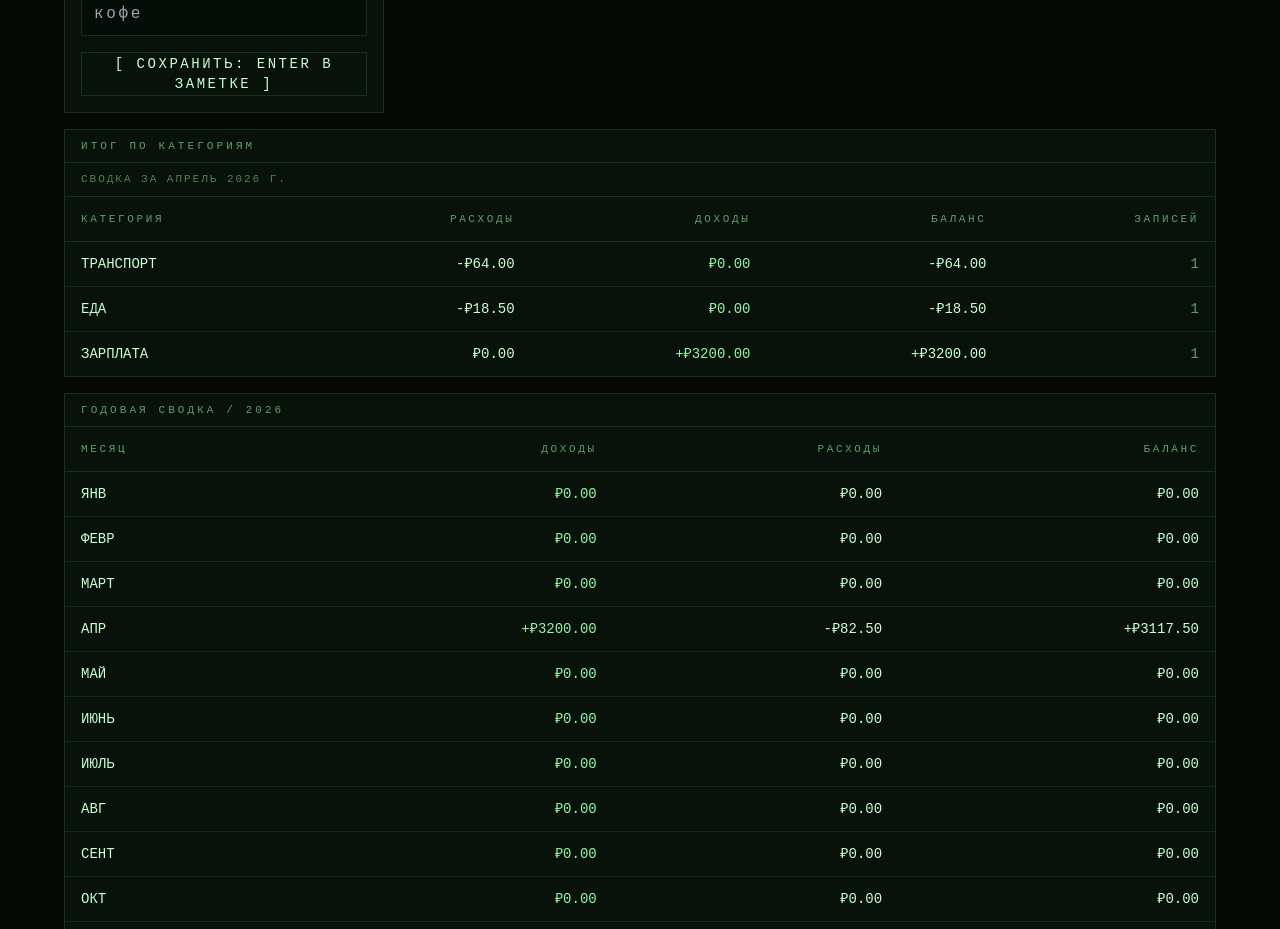
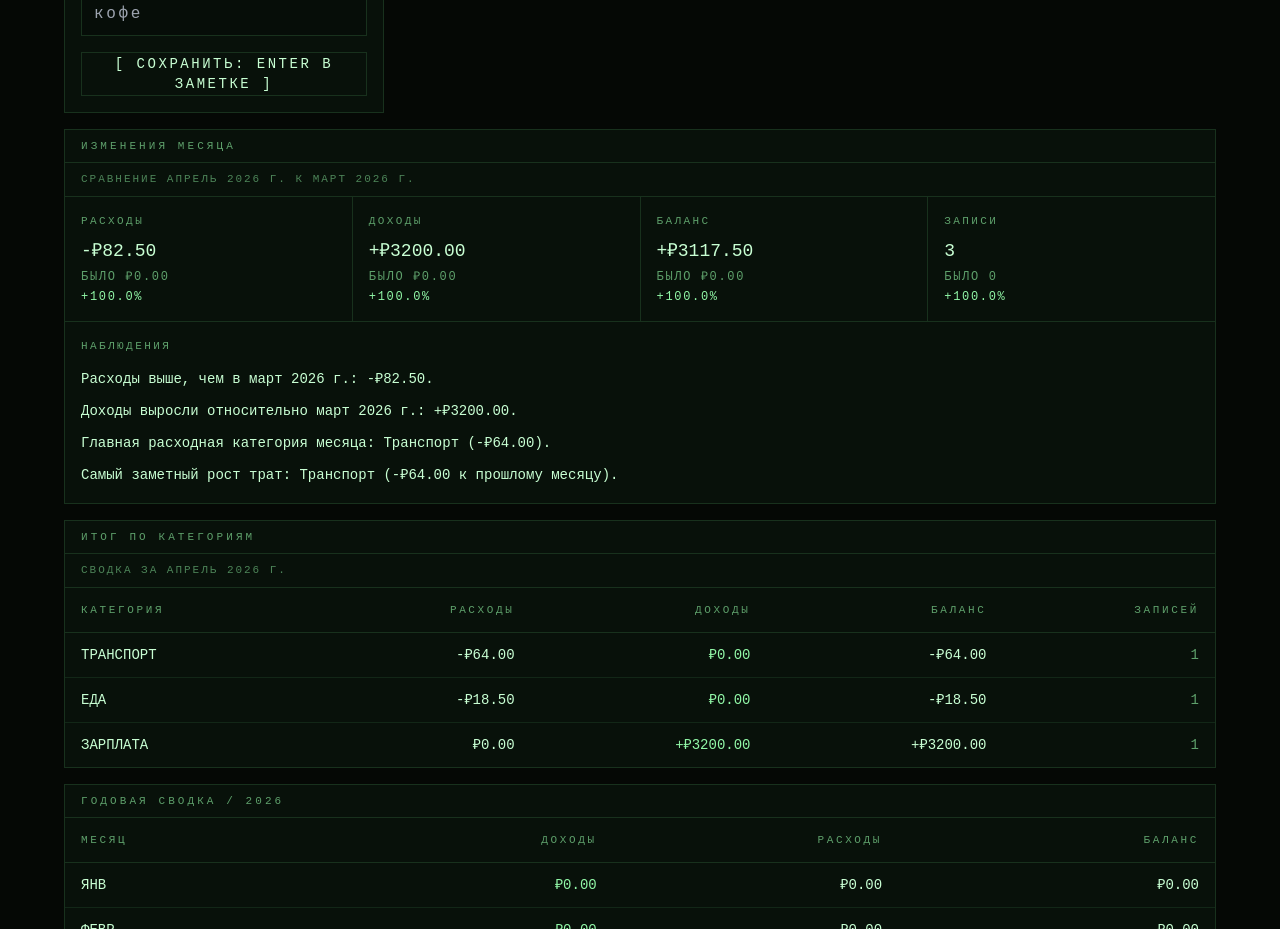
Before and after one commit to vladnapande/expense-terminal-app, a React (Vite) app: page / in a window 1280 px wide. Shown: the part 1120-2049 px from the top of the page. Built offline with nearby package versions, Linux system fonts and the light colour scheme.

Commit message:
Add month-over-month insights

```diff
--- a/src/App.jsx
+++ b/src/App.jsx
@@ -5,6 +5,7 @@ import FiltersBar from './components/FiltersBar';
 import CategorySummary from './components/CategorySummary';
 import DataControls from './components/DataControls';
 import MonthNavigation from './components/MonthNavigation';
+import MonthInsights from './components/MonthInsights';
 import SummaryPanel from './components/SummaryPanel';
 import TerminalHeader from './components/TerminalHeader';
 import YearSummary from './components/YearSummary';
@@ -155,6 +156,23 @@ function escapeCsvValue(value) {
   return `"${stringValue.replaceAll('"', '""')}"`;
 }
 
+function formatDelta(value) {
+  if (value === 0) {
+    return '0%';
+  }
+
+  const sign = value > 0 ? '+' : '';
+  return `${sign}${value.toFixed(1)}%`;
+}
+
+function calculatePercentChange(current, previous) {
+  if (previous === 0) {
+    return current === 0 ? 0 : 100;
+  }
+
+  return ((current - previous) / Math.abs(previous)) * 100;
+}
+
 export default function App() {
   const amountInputRef = useRef(null);
   const [expenses, setExpenses] = useState(() => {
@@ -270,6 +288,13 @@ export default function App() {
 
   const selectedMonthLabel = useMemo(() => getMonthLabel(selectedMonth), [selectedMonth]);
   const selectedYear = selectedMonth.slice(0, 4);
+  const previousMonth = useMemo(() => shiftMonth(selectedMonth, -1), [selectedMonth]);
+  const previousMonthLabel = useMemo(() => getMonthLabel(previousMonth), [previousMonth]);
+
+  const previousMonthEntries = useMemo(
+    () => expenses.filter((expense) => expense.date.startsWith(previousMonth)),
+    [expenses, previousMonth],
+  );
 
   const summary = useMemo(() => {
     const monthBounds = getMonthBounds(selectedMonth);
@@ -370,6 +395,149 @@ export default function App() {
       rows,
     };
   }, [monthEntries, selectedMonthLabel]);
+
+  const monthInsights = useMemo(() => {
+    const currentIncome = sumByType(monthEntries, 'income');
+    const currentExpense = sumByType(monthEntries, 'expense');
+    const currentBalance = currentIncome - currentExpense;
+
+    const previousIncome = sumByType(previousMonthEntries, 'income');
+    const previousExpense = sumByType(previousMonthEntries, 'expense');
+    const previousBalance = previousIncome - previousExpense;
+
+    const currentCount = monthEntries.length;
+    const previousCount = previousMonthEntries.length;
+
+    const comparison = [
+      {
+        key: 'expense',
+        label: 'расходы',
+        current: formatMoney(-currentExpense),
+        previous: formatMoney(-previousExpense),
+        delta: formatDelta(calculatePercentChange(currentExpense, previousExpense)),
+      },
+      {
+        key: 'income',
+        label: 'доходы',
+        current: formatMoney(currentIncome),
+        previous: formatMoney(previousIncome),
+        delta: formatDelta(calculatePercentChange(currentIncome, previousIncome)),
+      },
+      {
+        key: 'balance',
+        label: 'баланс',
+        current: formatMoney(currentBalance),
+        previous: formatMoney(previousBalance),
+        delta: formatDelta(calculatePercentChange(currentBalance, previousBalance)),
+      },
+      {
+        key: 'count',
+        label: 'записи',
+        current: String(currentCount),
+        previous: String(previousCount),
+        delta: formatDelta(calculatePercentChange(currentCount, previousCount)),
+      },
+    ];
+
+    const currentExpenseByCategory = monthEntries
+      .filter((entry) => entry.type === 'expense')
+      .reduce((map, entry) => {
+        map.set(entry.category, (map.get(entry.category) || 0) + entry.amount);
+        return map;
+      }, new Map());
+
+    const previousExpenseByCategory = previousMonthEntries
+      .filter((entry) => entry.type === 'expense')
+      .reduce((map, entry) => {
+        map.set(entry.category, (map.get(entry.category) || 0) + entry.amount);
+        return map;
+      }, new Map());
+
+    const topCurrentCategory = Array.from(currentExpenseByCategory.entries()).sort(
+      (left, right) => right[1] - left[1],
+    )[0];
+    const topPreviousCategory = Array.from(previousExpenseByCategory.entries()).sort(
+      (left, right) => right[1] - left[1],
+    )[0];
+
+    const currentCategoryKeys = new Set([
+      ...currentExpenseByCategory.keys(),
+      ...previousExpenseByCategory.keys(),
+    ]);
+
+    let biggestGrowth = null;
+
+    for (const category of currentCategoryKeys) {
+      const currentValue = currentExpenseByCategory.get(category) || 0;
+      const previousValue = previousExpenseByCategory.get(category) || 0;
+      const diff = currentValue - previousValue;
+
+      if (diff <= 0) {
+        continue;
+      }
+
+      if (!biggestGrowth || diff > biggestGrowth.diff) {
+        biggestGrowth = { category, diff };
+      }
+    }
+
+    const observations = [];
+
+    if (currentExpense > previousExpense) {
+      observations.push(
+        `Расходы выше, чем в ${previousMonthLabel}: ${formatMoney(
+          -(currentExpense - previousExpense),
+        )}.`,
+      );
+    } else if (currentExpense < previousExpense) {
+      observations.push(
+        `Расходы ниже, чем в ${previousMonthLabel}: ${formatMoney(
+          previousExpense - currentExpense,
+        )}.`,
+      );
+    }
+
+    if (currentIncome > previousIncome) {
+      observations.push(
+        `Доходы выросли относительно ${previousMonthLabel}: ${formatMoney(
+          currentIncome - previousIncome,
+        )}.`,
+      );
+    } else if (currentIncome < previousIncome) {
+      observations.push(
+        `Доходы снизились относительно ${previousMonthLabel}: ${formatMoney(
+          -(previousIncome - currentIncome),
+        )}.`,
+      );
+    }
+
+    if (topCurrentCategory) {
+      observations.push(
+        `Главная расходная категория месяца: ${topCurrentCategory[0]} (${formatMoney(
+          -topCurrentCategory[1],
+        )}).`,
+      );
+    }
+
+    if (biggestGrowth) {
+      observations.push(
+        `Самый заметный рост трат: ${biggestGrowth.category} (${formatMoney(
+          -biggestGrowth.diff,
+        )} к прошлому месяцу).`,
+      );
+    }
+
+    if (!topPreviousCategory && previousMonthEntries.length === 0) {
+      observations.push(`В ${previousMonthLabel} нет данных для полноценного сравнения.`);
+    }
+
+    return {
+      currentMonthLabel: selectedMonthLabel,
+      previousMonthLabel,
+      comparison,
+      observations: observations.slice(0, 4),
+    };
+  }, [monthEntries, previousMonthEntries, previousMonthLabel, selectedMonthLabel]);
 
   function handleAddExpense(payload) {
     setExpenses((current) => [normalizeExpense(payload), ...current]);
@@ -494,6 +662,7 @@ export default function App() {
             />
           </div>
         </section>
+        <MonthInsights insights={monthInsights} />
         <CategorySummary summary={categorySummary} />
         <YearSummary summary={yearSummary} />
         <DataControls
--- /dev/null
+++ b/src/components/MonthInsights.jsx
@@ -0,0 +1,36 @@
+export default function MonthInsights({ insights }) {
+  return (
+    <section className="border border-terminal-line bg-terminal-panel">
+      <div className="border-b border-terminal-line px-4 py-2 text-[11px] uppercase tracking-[0.28em] text-terminal-muted">
+        изменения месяца
+      </div>
+      <div className="border-b border-terminal-line px-4 py-2 text-[11px] uppercase tracking-[0.18em] text-terminal-muted/80">
+        сравнение {insights.currentMonthLabel} к {insights.previousMonthLabel}
+      </div>
+      <div className="grid gap-px border-b border-terminal-line bg-terminal-line lg:grid-cols-4">
+        {insights.comparison.map((item) => (
+          <div key={item.key} className="bg-terminal-panel px-4 py-4">
+            <p className="text-[11px] uppercase tracking-[0.22em] text-terminal-muted">{item.label}</p>
+            <p className="mt-2 text-lg text-terminal-strong">{item.current}</p>
+            <p className="mt-1 text-xs uppercase tracking-[0.14em] text-terminal-muted">
+              было {item.previous}
+            </p>
+            <p className="mt-1 text-xs uppercase tracking-[0.14em] text-terminal-text">
+              {item.delta}
+            </p>
+          </div>
+        ))}
+      </div>
+      <div className="px-4 py-4">
+        <p className="text-[11px] uppercase tracking-[0.22em] text-terminal-muted">наблюдения</p>
+        <div className="mt-3 flex flex-col gap-2">
+          {insights.observations.map((line) => (
+            <p key={line} className="text-sm leading-6 text-terminal-strong">
+              {line}
+            </p>
+          ))}
+        </div>
+      </div>
+    </section>
+  );
+}
```
Also changed, not shown: 1 other file (tests, documents, lock files or other folders).
